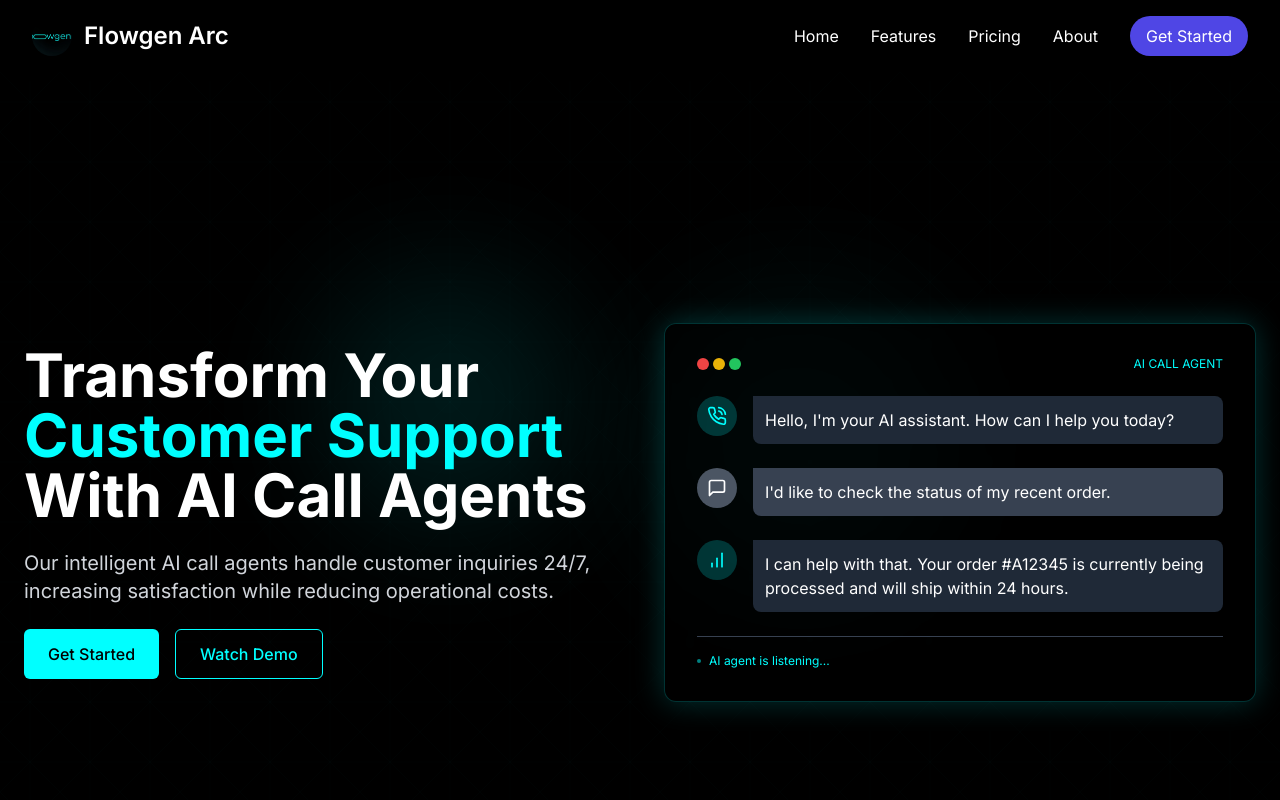
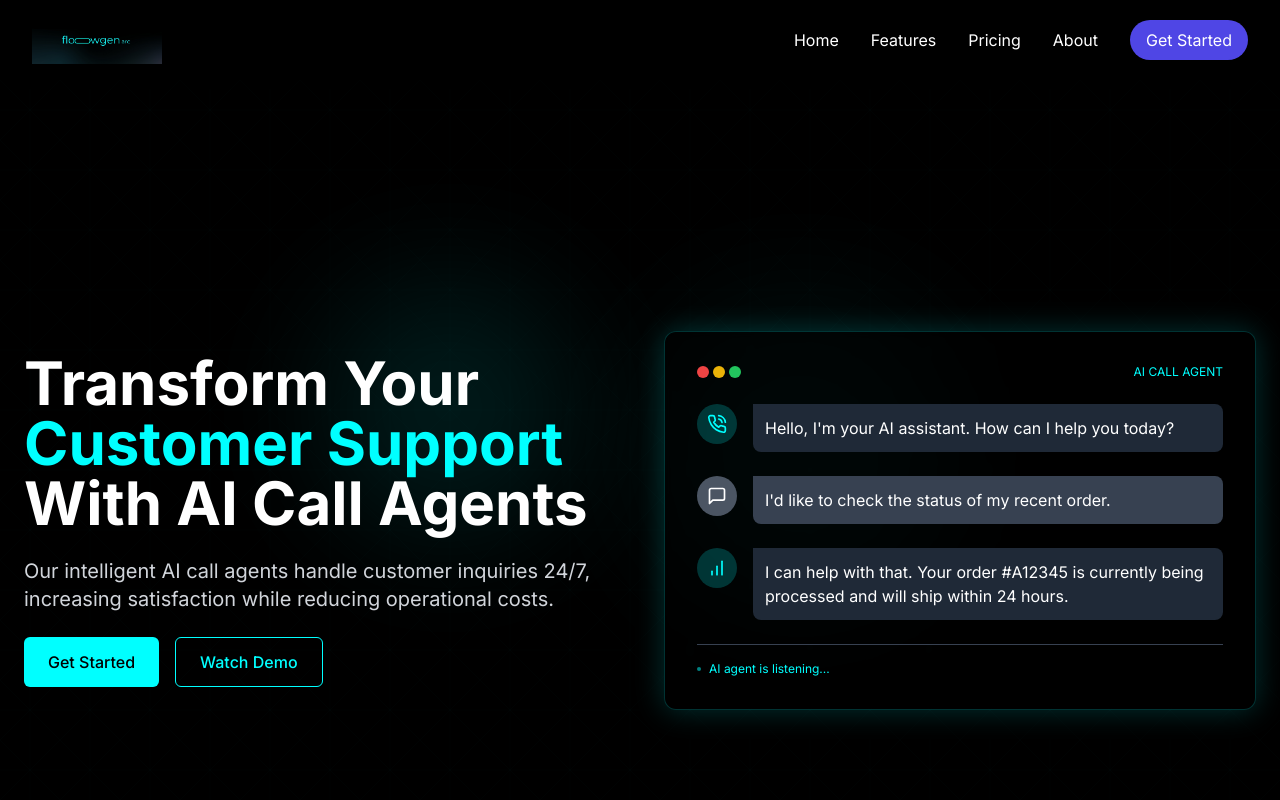
Before and after one commit to AnkushGuha/A, a React (Vite) app: page / in a window 1280 px wide. Shown: the top 800 px of the page. Built offline with nearby package versions, Linux system fonts and the light colour scheme.

Commit message:
Update Header.tsx

```diff
--- a/src/components/Header.tsx
+++ b/src/components/Header.tsx
@@ -12,14 +12,12 @@ const Header: React.FC = () => {
     <header className="bg-black text-white shadow-md sticky top-0 z-50">
       <div className="max-w-7xl mx-auto px-4 sm:px-6 lg:px-8 py-4 flex items-center justify-between">
         {/* Logo and Brand */}
-        <div className="flex items-center space-x-3">
-          <img
-            src={logo}
-            alt="Flowgen Arc Logo"
-            className="h-10 w-10 rounded-full object-cover"
-          />
-          <span className="text-2xl font-semibold text-white">Flowgen Arc</span>
-        </div>
+        <img
+  src={logo}
+  alt="Flowgen Arc Logo"
+  className="h-12 w-auto"
+/>
+
 
         {/* Desktop Nav */}
         <nav className="hidden md:flex space-x-8 items-center">
```
